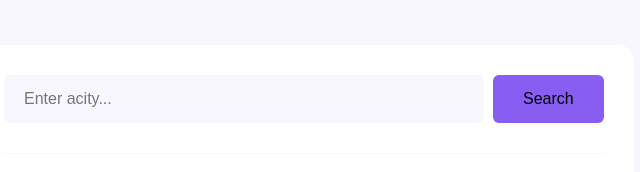
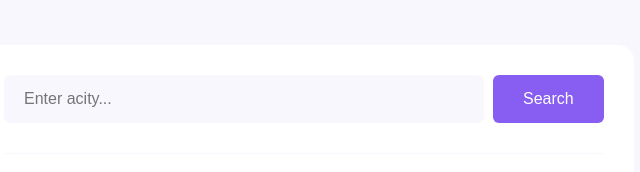
Before and after one commit to tmuziringa/traceweather, a plain HTML site: page index.html in a window 1280 px wide. Shown: the top 172 px of the page, 336-976 px from the left. Drawn offline with Linux system fonts and the light colour scheme.

Commit message:
updated button color

```diff
--- a/src/styles.css
+++ b/src/styles.css
@@ -32,7 +32,7 @@ header{
     border: none;
     border-radius: 6px;
     padding: 15px 30px;
-    color-scheme: white;
+    color: white;
     margin-left: 5px;
     font-size: 16px;
  }
```
